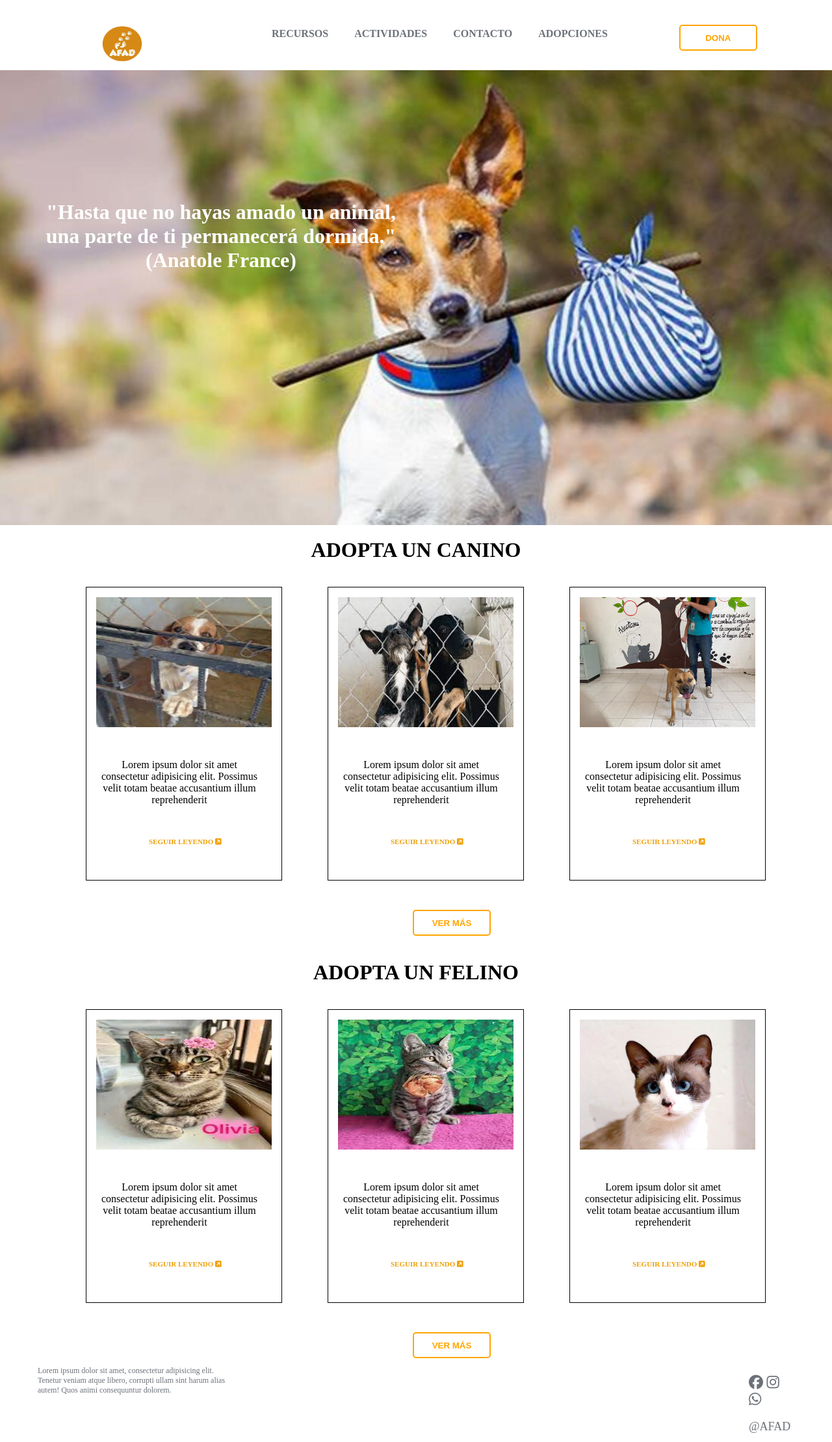
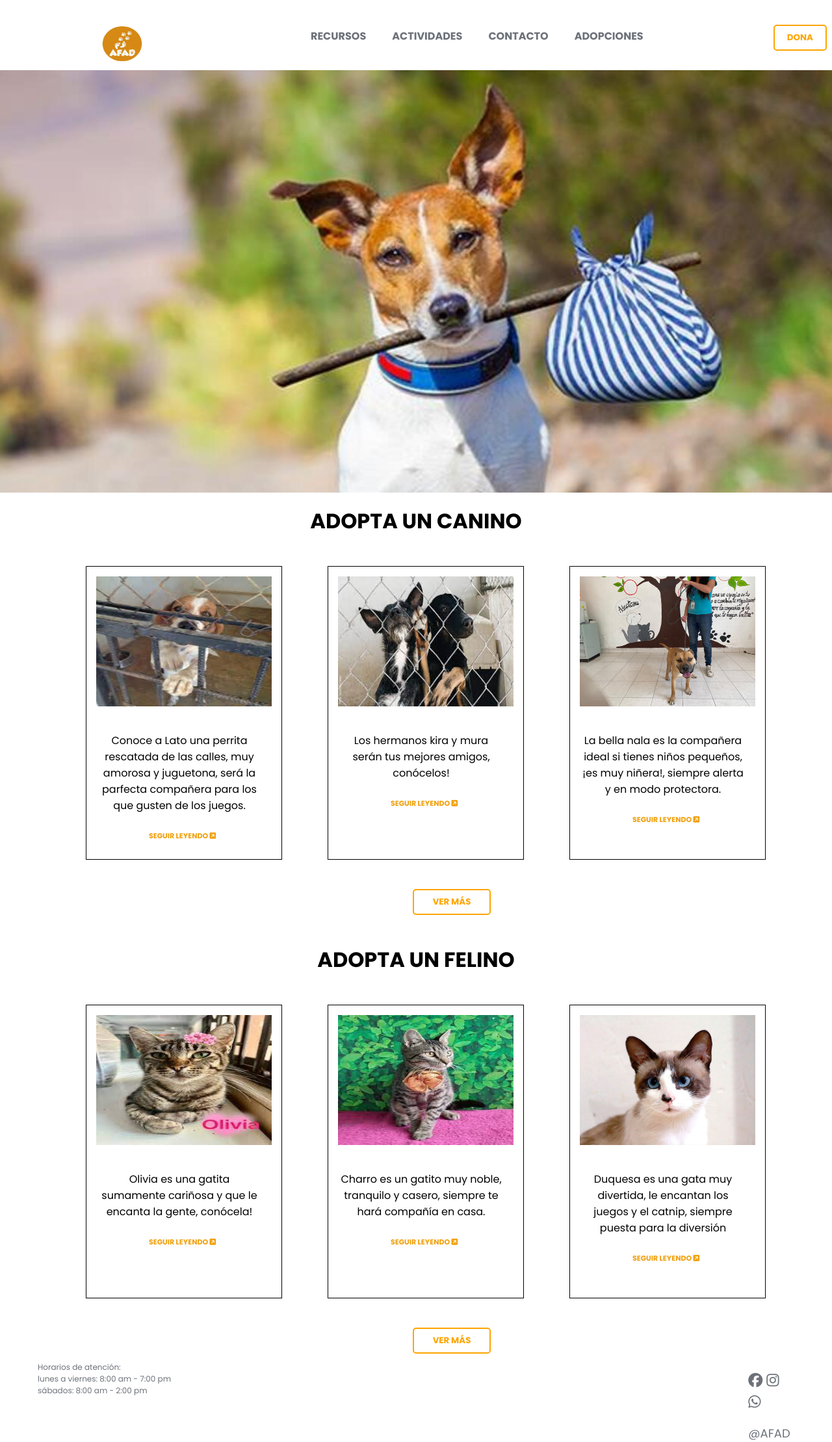
Before and after one commit to VaneSolis/Sitio-AFAD, a website: page pages/adopciones.html in a window 1280 px wide. Shown: the top 2219 px of the page at 65% size. Drawn offline with nearby package versions, Linux system fonts and the light colour scheme.

Commit message:
proyecto terminado

```diff
--- a/pages/adopciones.html
+++ b/pages/adopciones.html
@@ -31,8 +31,7 @@
     </header>
     <main>
         <div class="contenedor-perrito">
-            <h1>"Hasta que no hayas amado un animal, una parte de ti permanecerá dormida."
-                (Anatole France)</h1>
+            <h1></h1>
         </div>
         <h1 class="adopta-canino">ADOPTA UN CANINO</h1>
         <br>
@@ -40,7 +39,7 @@
             <div class="info-canino">
                 <img src="../images/perritopatita.jpg" alt="perrito color blanco  para adocpción">
                 <br>
-                <p>Lorem ipsum dolor sit amet consectetur adipisicing elit. Possimus velit totam beatae accusantium illum reprehenderit</p>
+                <p>Conoce a Lato una perrita rescatada de las calles, muy amorosa y juguetona, será la parfecta compañera para los que gusten de los juegos.</p>
                 <br>
                 <div class="link2"> <a href="#">SEGUIR LEYENDO <i class="fa-solid fa-square-arrow-up-right"></i></a>
                 </div>
@@ -48,7 +47,7 @@
             <div class="info-canino">
                 <img src="../images/perritosjaula.jpg" alt="perrito color blanco  para adocpción">
                 <br>
-                <p>Lorem ipsum dolor sit amet consectetur adipisicing elit. Possimus velit totam beatae accusantium illum reprehenderit</p>
+                <p>Los hermanos kira y mura serán tus mejores amigos, conócelos!</p>
                 <br>
                 <div class="link2"> <a href="#">SEGUIR LEYENDO <i class="fa-solid fa-square-arrow-up-right"></i></a>
                 </div>
@@ -56,7 +55,7 @@
             <div class="info-canino">
                 <img src="../images/perrocafe.jpeg" alt="perrito color blanco  para adocpción">
                 <br>
-                <p>Lorem ipsum dolor sit amet consectetur adipisicing elit. Possimus velit totam beatae accusantium illum reprehenderit</p>
+                <p>La bella nala es la compañera ideal si tienes niños pequeños, ¡es muy niñera!, siempre alerta y en modo protectora.</p>
                 <br>
                 <div class="link2"> <a href="#">SEGUIR LEYENDO <i class="fa-solid fa-square-arrow-up-right"></i></a>
                 </div>
@@ -70,7 +69,7 @@
             <div class="info-canino">
                 <img src="../images/gato-con-flores.jpg" alt="gatita atigrada para adocpción">
                 <br>
-                <p>Lorem ipsum dolor sit amet consectetur adipisicing elit. Possimus velit totam beatae accusantium illum reprehenderit</p>
+                <p>Olivia es una gatita sumamente cariñosa y que le encanta la gente, conócela!</p>
                 <br>
                 <div class="link2"> <a href="#">SEGUIR LEYENDO <i class="fa-solid fa-square-arrow-up-right"></i></a>
                 </div>
@@ -78,7 +77,7 @@
             <div class="info-canino">
                 <img src="../images/gato-con-moño.jpg" alt="gatito atigrado con moño para adocpción">
                 <br>
-                <p>Lorem ipsum dolor sit amet consectetur adipisicing elit. Possimus velit totam beatae accusantium illum reprehenderit</p>
+                <p>Charro es un gatito muy noble, tranquilo y casero, siempre te hará compañía en casa.</p>
                 <br>
                 <div class="link2"> <a href="#">SEGUIR LEYENDO <i class="fa-solid fa-square-arrow-up-right"></i></a>
                 </div>
@@ -86,7 +85,7 @@
             <div class="info-canino">
                 <img src="../images/gato-adulto-en-adopcion.jpg" alt="gatito siames para adocpción">
                 <br>
-                <p>Lorem ipsum dolor sit amet consectetur adipisicing elit. Possimus velit totam beatae accusantium illum reprehenderit</p>
+                <p>Duquesa es una gata muy divertida, le encantan los juegos y el catnip, siempre puesta para la diversión</p>
                 <br>
                 <div class="link2"> <a href="#">SEGUIR LEYENDO <i class="fa-solid fa-square-arrow-up-right"></i></a>
                 </div>
@@ -95,7 +94,13 @@
         <button class="boton-contenedor"><a href="#">VER MÁS</a></button>
     </main>
     <footer>
-        <p class="info-footer">Lorem ipsum dolor sit amet, consectetur adipisicing elit. Tenetur veniam atque libero, corrupti ullam sint harum alias autem! Quos animi consequuntur dolorem.</p>
+        <p class="info-footer">Horarios de atención:
+            <br>
+            lunes a viernes:
+            8:00 am - 7:00 pm
+            <br>
+            sábados:
+            8:00 am - 2:00 pm</p>
         <div class="contenedor-redes">
             <a href="#"><i class="fa-brands fa-facebook"></i></a>
             <a href="#"><i class="fa-brands fa-instagram"></i></a>
--- a/sass/docs/_adopciones.scss
+++ b/sass/docs/_adopciones.scss
@@ -2,7 +2,7 @@
     background-image: url(../images/perrito\ con\ bolsa.jpg);
     background-repeat: no-repeat;
     background-size: cover;
-    height: 700px;
+    height: 650px;
     display: flex;
     justify-content: flex-end;
 
@@ -67,6 +67,7 @@
     }
     }
     p {
+        margin-top: 0px;
     margin-left: 18px;
     width: 250px;
     text-align: center;
@@ -79,7 +80,7 @@
 }
 .link2 {
     @extend .seguir-leyendo;
-    margin-top: 15px;
+    margin-top: -15px;
     margin-left: 96px;
 
     @include tablet {
--- a/sass/docs/_base.scss
+++ b/sass/docs/_base.scss
@@ -1,3 +1,6 @@
+* {
+    font-family: Poppins;
+}
 header{
     display: flex;
     width: auto;
@@ -49,7 +52,8 @@ nav {
     display: flex;
     gap: 40px;
     margin-top: 35px;
-    margin-left: 100px;
+    margin-left: 160px;
+    margin-right: 50px;
 
     @include mobilel {
         flex-direction: column;
@@ -94,7 +98,7 @@ nav {
 
 .boton-regular {
     margin-top: 30px;
-    margin-left: 110px;
+    margin-left: 150px;
     width: 120px;
     height: 40px;
     border: 2px orange solid;
--- a/sass/docs/_contacto.scss
+++ b/sass/docs/_contacto.scss
@@ -5,15 +5,19 @@
     width: 700px;
     height: 400px;
     display: flex;
+    align-items: center;
+    justify-content: space-evenly;
+    gap: 20px;
 
     @include mobilel {
         flex-direction: column;
         width: 300px;
         justify-content: center;
+        margin-bottom: 40px;
     }
 
     figure {
-    margin: 20px 0px 0px 100px;
+    margin: 20px 0px 0px 20px;
 
     @include mobilel {
         margin-left: 15px;
@@ -46,7 +50,7 @@
     }
 
     figure {
-    margin: 20px 0px 0px 50px;
+    margin: 20px 0px 0px 30px;
 
     @include mobilel {
         margin-left: 20px;
--- a/sass/docs/_mediaquery.scss
+++ b/sass/docs/_mediaquery.scss
@@ -11,7 +11,7 @@
 }
 
 @mixin mobilel{
-    @media screen and (max-width: 420px){
+    @media screen and (max-width: 430px){
         @content;
     }
 }
```
Also changed, not shown: index.html (+3 -3 lines), pages/actividades.html (+10 -4 lines), pages/contacto.html (+15 -1 lines), css/style.css, 1 other file.
